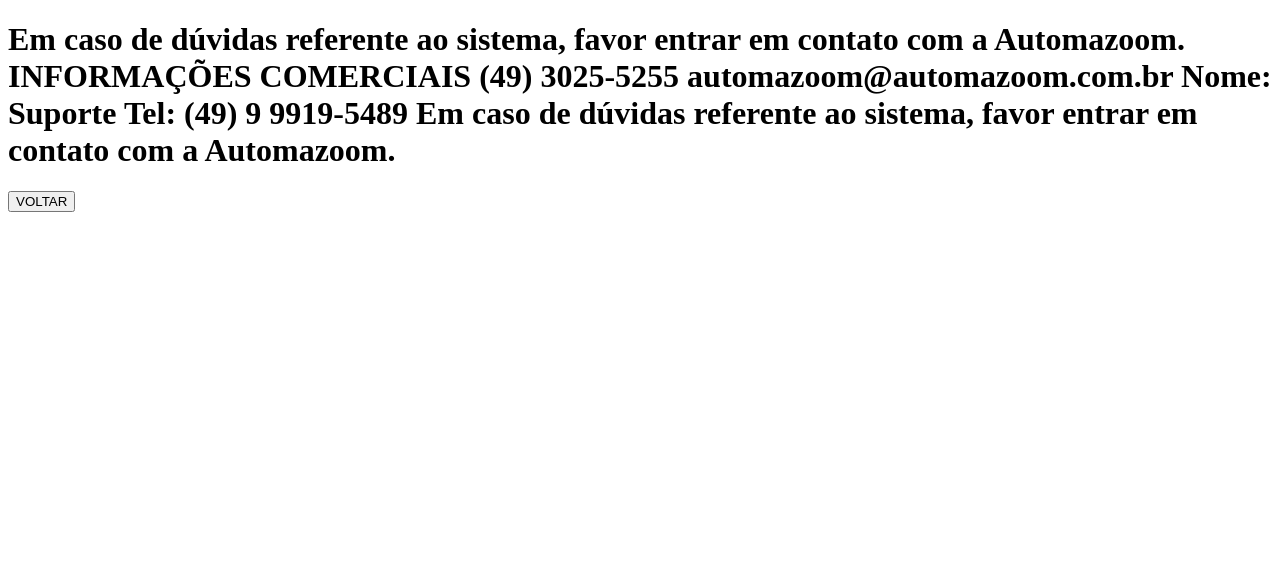
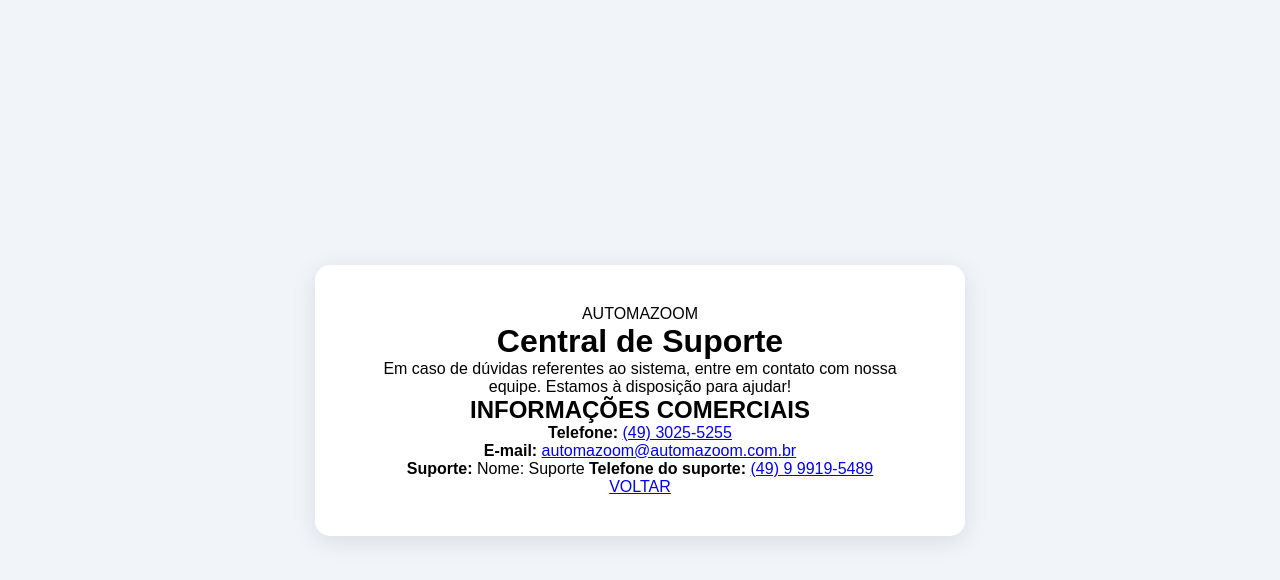
Before and after one commit to joaopaulomarasca/manualAutomazoom, a plain HTML site: page contatos.html in a window 1280 px wide. Drawn offline with Linux system fonts and the light colour scheme.

Commit message:
Partida direta

```diff
--- a/contatos.html
+++ b/contatos.html
@@ -1,22 +1,77 @@
+
 <!DOCTYPE html>
-<html lang="en">
+<html lang="pt-BR">
 <head>
     <meta charset="UTF-8">
     <meta name="viewport" content="width=device-width, initial-scale=1.0">
-    <title>Document</title>
+    <title>Suporte - Automazoom</title>
+
+    <style>
+        * {
+            margin: 0;
+            padding: 0;
+            box-sizing: border-box;
+        }
+
+        body {
+            font-family: Arial, sans-serif;
+            background: #f1f4f8;
+            min-height: 100vh;
+            display: flex;
+            align-items: center;
+            justify-content: center;
+            padding: 20px;
+        }
+
+        .container {
+            background: #ffffff;
+            width: 100%;
+            max-width: 650px;
+            padding: 40px;
+            border-radius: 15px;
+            box-shadow: 0 5px 25px rgba(0,0,0,0.10);
+            text-align: center;}
+
+     </style>
 </head>
+
 <body>
-    <h1>Em caso de dúvidas referente ao sistema, favor entrar em contato com a Automazoom.
 
-    INFORMAÇÕES COMERCIAIS
-	 (49) 3025-5255
-    automazoom@automazoom.com.br
-    Nome:	Suporte	Tel:	(49) 9 9919-5489
-    Em caso de dúvidas referente ao sistema, favor entrar em contato com a Automazoom.
+    <div class="container">
 
-    </h1>
-    <a href="./index.html">
-    <button type="button">VOLTAR</button>
-</a>
+        <div class="logo">AUTOMAZOOM</div>
+
+        <h1>Central de Suporte</h1>
+
+        <p class="descricao">
+            Em caso de dúvidas referentes ao sistema,
+            entre em contato com nossa equipe.
+            Estamos à disposição para ajudar!
+        </p>
+
+        <h2>INFORMAÇÕES COMERCIAIS</h2>
+
+        <div class="contatos">
+
+            <p>
+                <strong>Telefone:</strong>
+                <a href="tel:+554930255255">(49) 3025-5255</a>
+            </p>
+
+            <p>
+                <strong>E-mail:</strong>
+                <a href="mailto:automazoom@automazoom.com.br">
+                    automazoom@automazoom.com.br
+                </a>
+            </p>
+
+            <p>
+                <strong>Suporte:</strong> Nome: Suporte
+                <strong>Telefone do suporte:</strong>
+                <a href="tel:+5549999195489">(49) 9 9919-5489</a>
+            </p>
+        </div>
+        <a href="./index.html" class="botao">VOLTAR</a>
+    </div>
 </body>
 </html>
```
